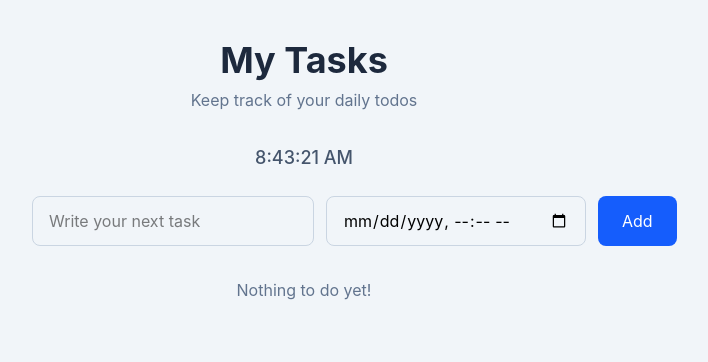
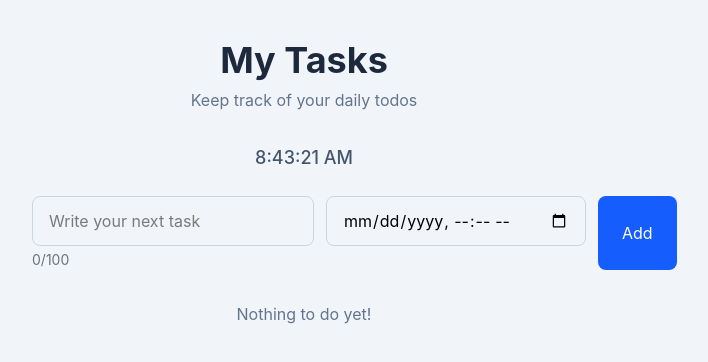
Before and after one commit to Prabigyakafle890/Todo, a React (Vite) app: page / in a window 1280 px wide. Shown: the top 362 px of the page, without its empty margins (336-1044 px from the left). Built offline with nearby package versions, Linux system fonts and the light colour scheme.

Commit message:
feat: added a character counter

```diff
--- a/src/components/Todo/AddTodoForm.tsx
+++ b/src/components/Todo/AddTodoForm.tsx
@@ -16,13 +16,15 @@
   const [deadlineValue, setDeadlineValue] = useState("");
   const [errors, setErrors] = useState<FormErrors>({});
 
+  const MAX_LENGTH = 100;
+
   const handleSubmit = (event: React.SubmitEvent<HTMLFormElement>) => {
     event.preventDefault();
     const newErrors: FormErrors = {};
     if (!inputValue.trim()) {
       newErrors.title = "Title is required.";
     }
-    if (inputValue.trim().length > 100) {
+    if (inputValue.trim().length > MAX_LENGTH) {
       newErrors.title = "Title cannot exceed 100 characters.";
     }
 
@@ -49,6 +51,7 @@
           type="text"
           placeholder="Write your next task"
           value={inputValue}
+          maxLength={MAX_LENGTH}
           onChange={(e) => setInputValue(e.target.value)}
           onBlur={() => {
             if (errors.title) {
@@ -59,6 +62,9 @@
         {errors.title ? (
           <p className="text-red-500 text-sm mt-1">{errors.title}</p>
         ) : null}
+        <p className="text-sm mt-1 text-gray-500">
+          {inputValue.length}/{MAX_LENGTH}
+        </p>
       </div>
       <div className="flex-1">
         <Input
```
